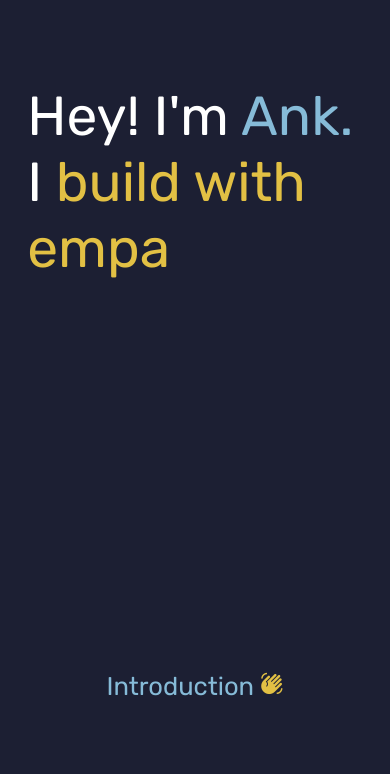
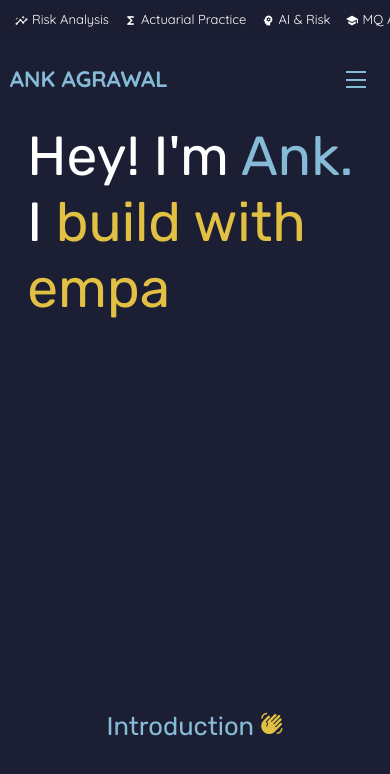
Before and after one commit to AnkAgrawal22/AnkAgrawal22.github.io, a plain HTML site: page n.html in a window 390 px wide. Shown: the top 774 px of the page. Drawn offline with nearby package versions, Linux system fonts and the light colour scheme.

Commit message:
Fixed n.html header visibility: Added brand title to navbar and enabled mobile top-info-bar

```diff
--- a/css/style.css
+++ b/css/style.css
@@ -135,7 +135,7 @@ li {
 
 .navbar {
     position: fixed;
-    top: 0;
+    top: 32px; /* Position below top-info-bar */
     left: 0;
     display: flex;
     align-items: center;
@@ -149,6 +149,7 @@ li {
 
 @media only screen and (max-width: 750px) {
     .navbar {
+        top: 40px; /* Account for top-info-bar height */
         overflow: hidden;
         flex-direction: column;
         height: auto;
@@ -1163,15 +1164,27 @@ h4 { font-size: clamp(1rem, 1.2vw + 0.75rem, 1.25rem); line-height: 1.3; }
     font-size: 14px;
     font-weight: 300;
 }
-/* Hide top info bar on mobile so navbar is clean */
+/* Show a simplified top info bar on mobile instead of hiding it completely */
 @media only screen and (max-width: 750px) {
     .top-info-bar {
+        height: 40px;
+        overflow-x: auto;
+        justify-content: flex-start;
+        padding: 0 15px;
+        background: rgba(28, 31, 51, 0.95);
+    }
+
+    .top-info-inner {
+        gap: 15px;
+    }
+
+    .top-info-divider {
         display: none;
     }
 
-    /* Make sure body padding only accounts for navbar on mobile */
+    /* Make sure body padding only accounts for navbar and info bar on mobile */
     body {
-        padding-top: 60px;  /* adjust if your navbar is taller/shorter */
+        padding-top: 100px;
     }
 }
 /* Global layout container for side margins */
--- a/n.html
+++ b/n.html
@@ -78,7 +78,8 @@
 
 
         <div class="navbar">
-            <div class="nav-cross" onclick="navbarToggle()">
+            <div class="nav-title" style="color: var(--primary-light); font-weight: 700; margin-left: 5%;">ANK AGRAWAL</div>
+            <div class="nav-cross" onclick="navbarToggle()" style="color: var(--primary-light);">
                 <span class="one"></span>
                 <span class="two"></span>
                 <span class="three"></span>
```
